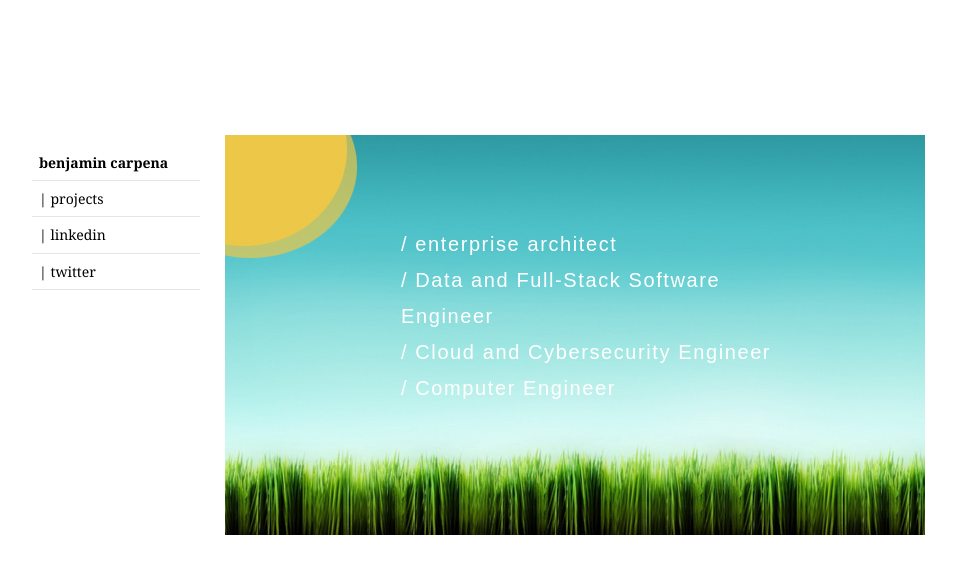
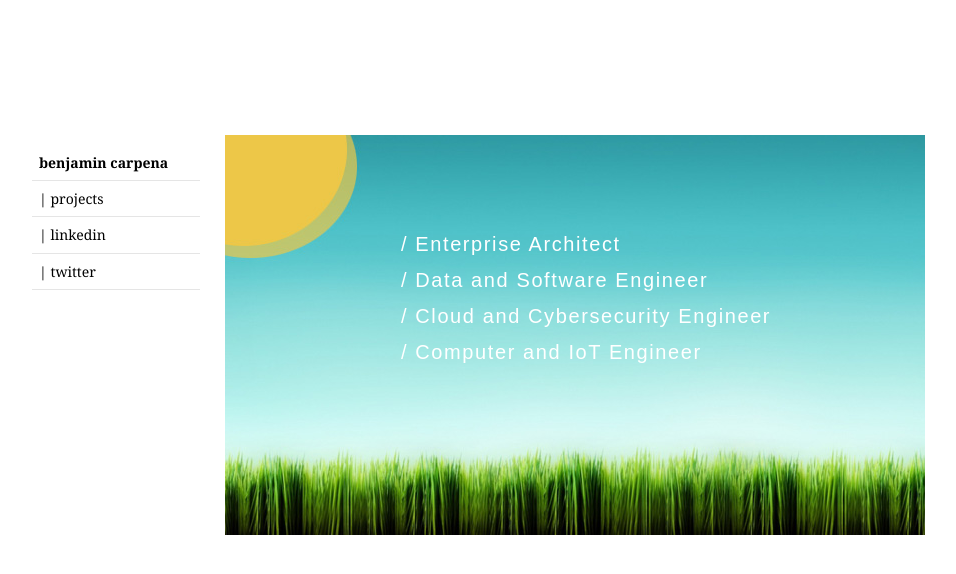
Before and after one commit to bencarpena/bencarpena.github.io, a plain HTML site: page index.html in a window 1280 px wide. Shown: the whole page, without its empty margins (133-1089 px from the left). Drawn offline with Linux system fonts and the light colour scheme.

Commit message:
updates to GitHub pages  20210915_224206

```diff
--- a/index.html
+++ b/index.html
@@ -31,7 +31,7 @@
 	</ul>
 </div>
   <div id="div-home">
-    <h1 id="h1"><br />/ enterprise architect <br />/ Data and Full-Stack Software Engineer <br />/ Cloud and Cybersecurity Engineer<br />/ Computer Engineer</h1>
+    <h1 id="h1"><br />/ Enterprise Architect <br />/ Data and Software Engineer <br />/ Cloud and Cybersecurity Engineer<br />/ Computer and IoT Engineer</h1>
     <img alt="#Empathy #Servant-Leader #DoersDo" title="#Empathy #Servant-Leader #DoersDo" src="httpdata/images/home.jpg" width="700px" /> </div>
 </div>
 
```
